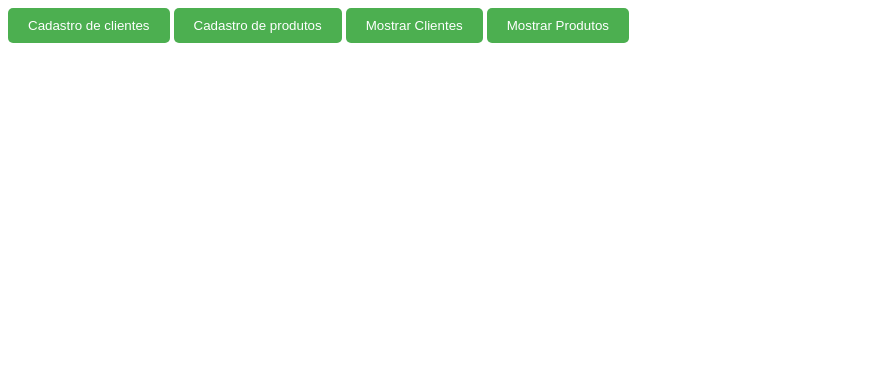
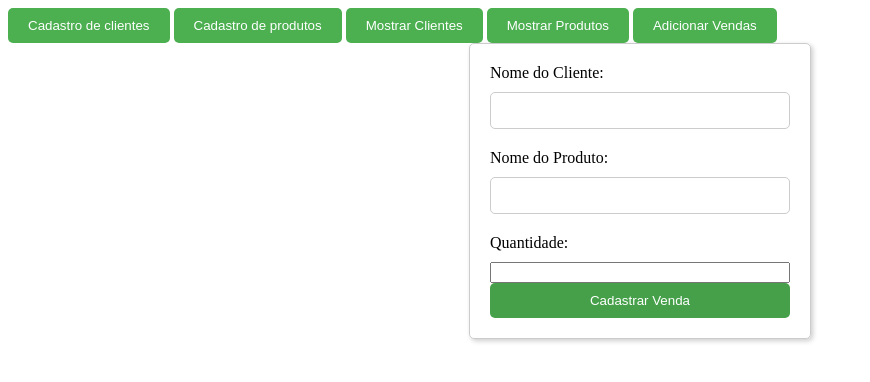
Before and after one commit to Ricardomjr-10/formulario, a website: page clientes/index.html in a window 1280 px wide. Shown: the whole page, without its empty margins (0-870 px from the left). Drawn offline with Linux system fonts and the light colour scheme.

Commit message:
build form vendas

```diff
--- a/clientes/index.html
+++ b/clientes/index.html
@@ -11,6 +11,7 @@
     <button class="btn-cad" type="button" id="btnProduto">Cadastro de produtos</button>
     <button class="btn-cad" type="button" id="mostrar-clientes">Mostrar Clientes</button>
     <button class="btn-cad" type="button" id="mostrar-produtos">Mostrar Produtos</button>
+    <button class="btn-cad" type="button" id="adicionar-vendas">Adicionar Vendas</button>
 
     <div id="tela">
 <form id="cadastro-cliente" action="/submit_client" method="POST">
@@ -44,6 +45,19 @@
 
     <button type="submit">Cadastrar Produto</button>
 </form>
+
+    <form id="vendas" action="/submit_venda" method="POST">
+        <label for="client_name">Nome do Cliente:</label>
+        <input type="text" id="client_name" name="client_name" required>
+
+        <label for="product_name">Nome do Produto:</label>
+        <input type="text" id="product_name" name="product_name" required>
+
+        <label for="quantity">Quantidade:</label>
+        <input type="number" id="quantity" name="quantity" required>
+
+        <button type="submit">Cadastrar Venda</button>
+    </form>
     </div>
     <ul id="lista-clientes"></ul>
     <ul id="lista-produtos"></ul>
--- a/clientes/script.js
+++ b/clientes/script.js
@@ -134,7 +134,7 @@ document.addEventListener('DOMContentLoaded', () => {
 })
 
 //falta fazer
-//limpar formulario
+//limpar formulario - feito
 //se o protudo ou cliente ja estiverem cadastrados nao deixar cadastrar
 //fazer a parte de editar e deletar produtos e clientes
 //fazer um botao de vendas para cadastrar vendas em que selecionar o produto e o cliente e a quantidade e o valor da venda e dar saida de estoque
```
